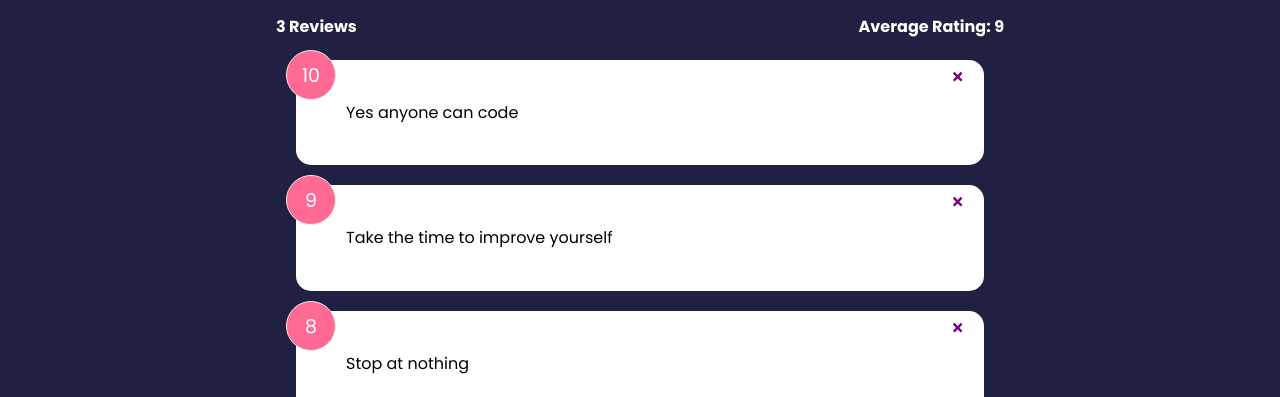
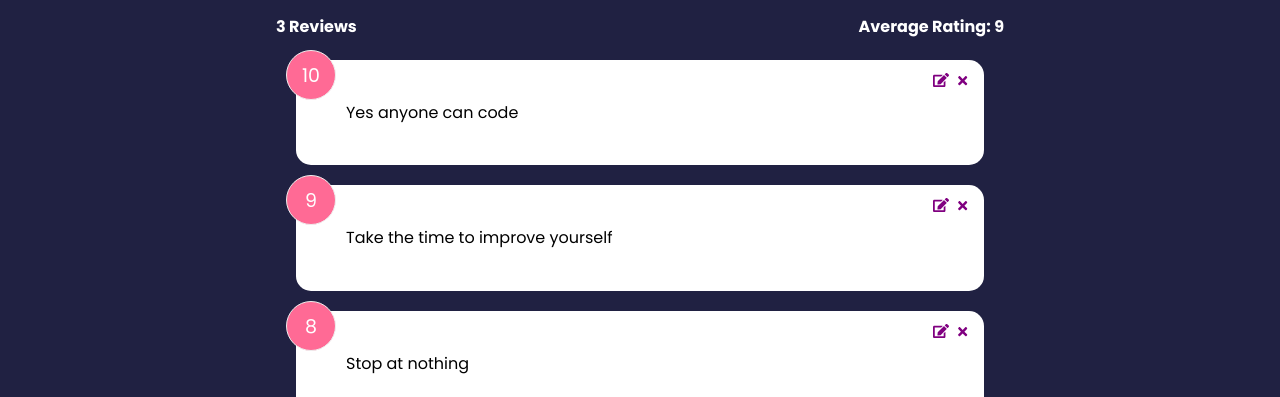
Before and after one commit to Web-Dev-Codi/FeedBack-UI-React, a React (Create React App) app: page / in a window 1280 px wide. Shown: the part 399-796 px from the top of the page. Built offline with nearby package versions, Linux system fonts and the light colour scheme.

Commit message:
Adding delete funcitonality

```diff
--- a/src/components/FeedbackItem.jsx
+++ b/src/components/FeedbackItem.jsx
@@ -1,4 +1,4 @@
-import { FaTimes } from 'react-icons/fa';
+import { FaTimes, FaEdit } from 'react-icons/fa';
 import React from 'react';
 import { Card } from "./shared/Card";
 import PropTypes from 'prop-types'
@@ -14,6 +14,9 @@ function Feedbackitem({ item }) {
       <button onClick={() => deleteFeedback(item.id)} className="close">
         <FaTimes color='purple' />
       </button>
+      <buton className="edit">
+        <FaEdit color='purple' />
+      </buton>
       <div className="text-display">{item.text}</div>
       {/* <button onClick={handleClick}>Click Me</button> */}
     </Card>
--- a/src/context/FeedbackContext.js
+++ b/src/context/FeedbackContext.js
@@ -23,7 +23,7 @@ export const FeedbackProvider = ({ children }) => {
   ])
 
   const deleteFeedback = (id) => {
-    if (window.confirm('Are you sure you want to delete my good friend?')) {
+    if (window.confirm('Are you sure you want to delete this my good friend?')) {
       setFeedback(feedback.filter((item) => item.id !== id))
     }
 
--- a/src/index.css
+++ b/src/index.css
@@ -131,18 +131,23 @@ input:focus {
   left: -10px;
 }
 
+.close {
+  margin-top: 4px;
+}
+
 .close,
 .edit {
   position: absolute;
   top: 10px;
-  right: 20px;
+  right: 15px;
   cursor: pointer;
   background: none;
   border: none;
 }
 
 .edit {
-  right: 40px;
+  right: 35px;
+
 }
 
 .btn {
```
